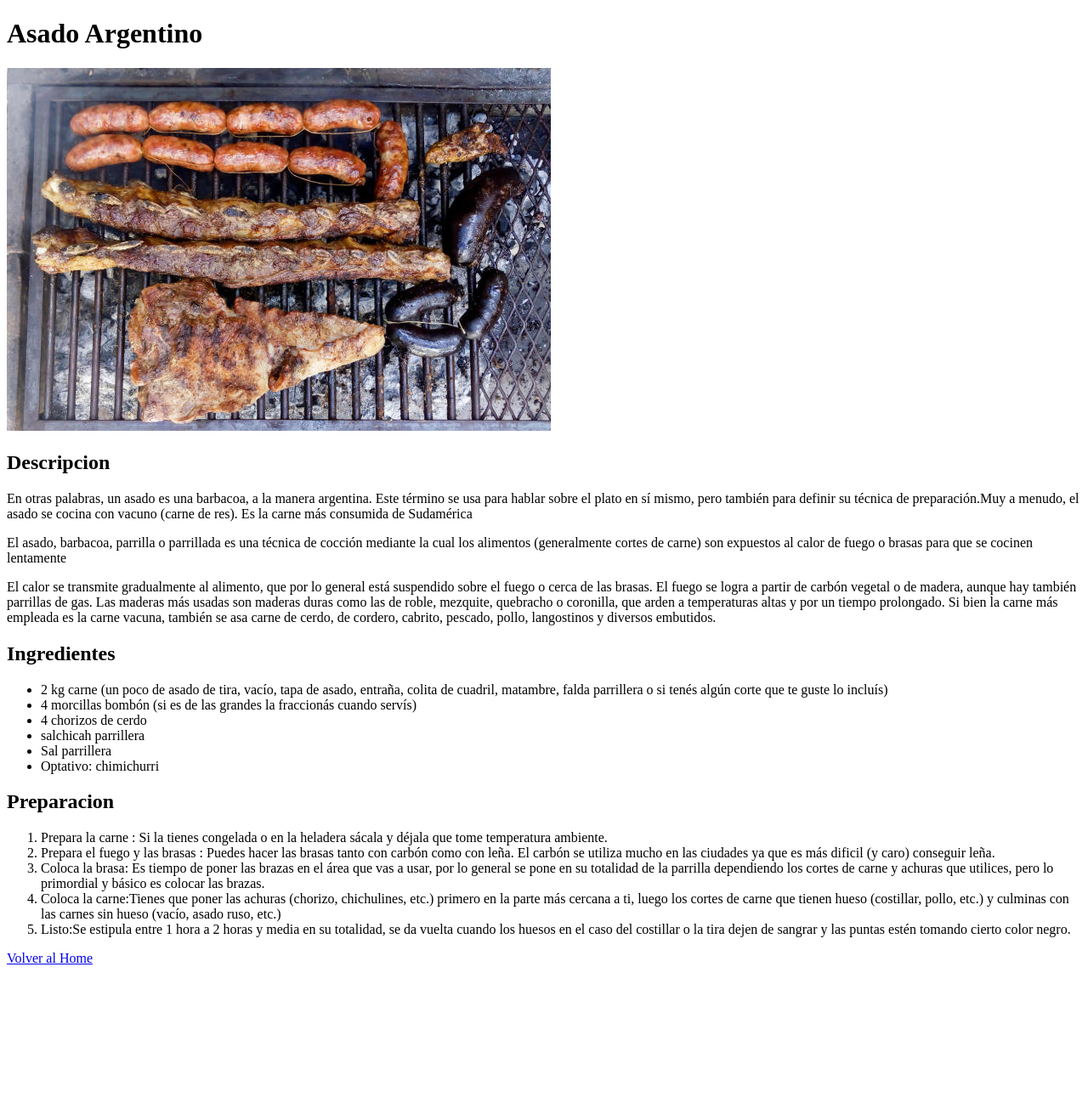
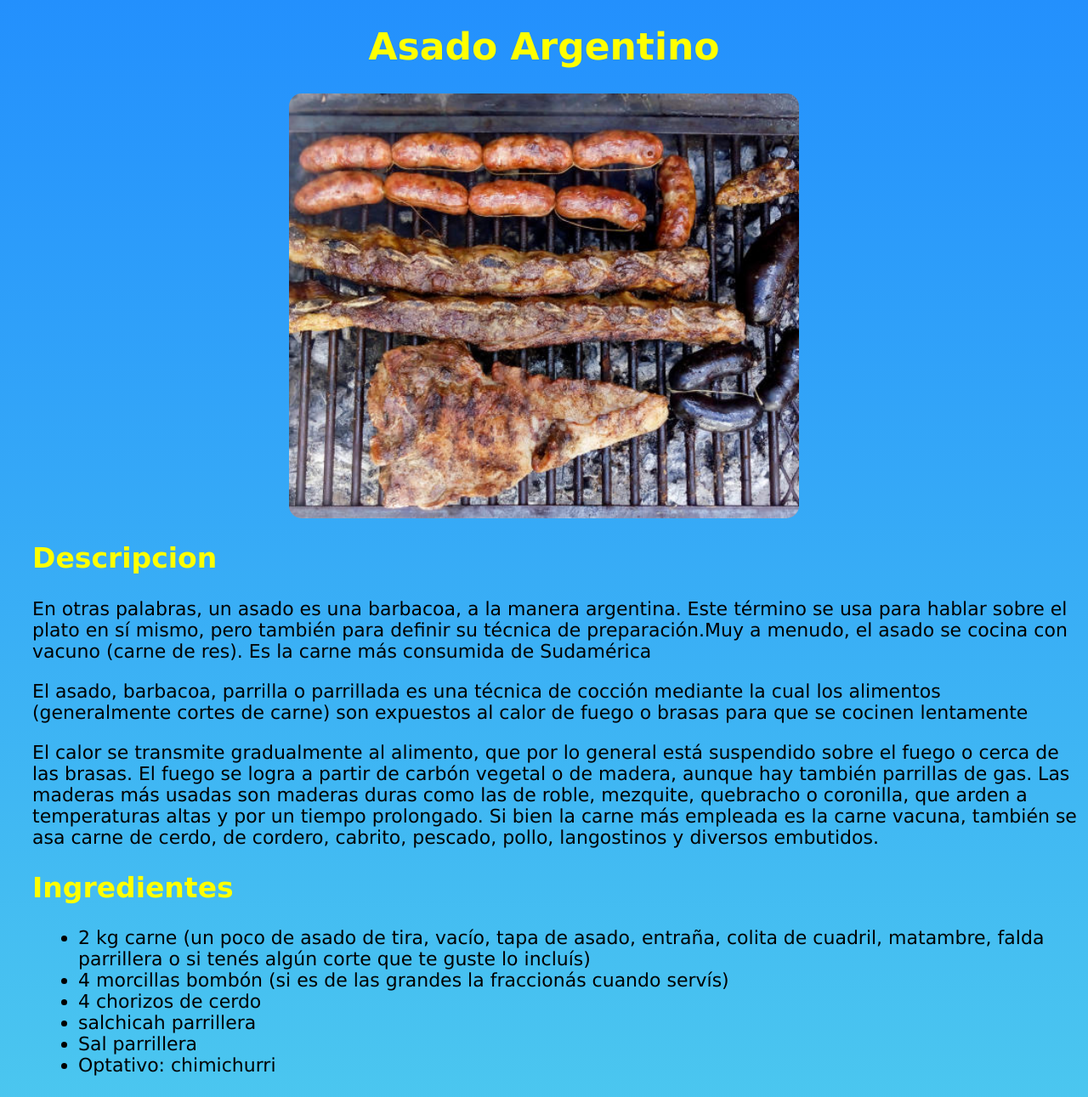
Before and after one commit to BrandonLunaCastro/odin-recipes, a plain HTML site: page recipes/asado.html in a window 1280 px wide. Shown: the top 1291 px of the page at 85% size. Before the commit the page ends 1145 px from the top, so only its background shows below. Drawn offline with Linux system fonts and the light colour scheme.

Commit message:
style: Termine la primera version de estilos externos
Agregue estilos muy basicos a las paginas de las recetas

```diff
--- a/recipes/asado.html
+++ b/recipes/asado.html
@@ -4,6 +4,7 @@
     <meta charset="UTF-8">
     <meta name="viewport" content="width=device-width, initial-scale=1.0">
     <title>Asado</title>
+    <link rel="stylesheet" href="estilos.css">
 </head>
 <body>
     <h1>Asado Argentino</h1>
--- /dev/null
+++ b/recipes/estilos.css
@@ -0,0 +1,46 @@
+html{
+    margin: 0;
+    padding: 0;
+    box-sizing: border-box;
+    font-family: Verdana, Geneva, Tahoma, sans-serif;
+    top: 0;
+    background: linear-gradient(#2390fd,#57d7eb);
+    font-size: 22px;
+}
+h1{
+    text-align: center;
+    color:#ffff00
+}
+
+img{
+    display: block;
+    margin: 0 auto;
+    border-radius: 15px;
+    width: 600px;
+    height: 500px;
+    object-fit: cover;
+}
+
+h2{
+    color: #ffff00;
+}
+
+h3{
+    color: #fff;
+}
+
+h2,h3,p{
+    margin-left: 30px;
+}
+ul,ol{
+    margin-left: 2rem;
+}
+
+a{
+    border:2px solid #ffff00;
+    color: #0095ff;
+    text-decoration: none;
+    background-color: #fff;
+    margin-left: 50px;
+
+}
--- /dev/null
+++ b/styles.css
@@ -0,0 +1,53 @@
+html{
+    font-family: Verdana, Geneva, Tahoma, sans-serif;
+    box-sizing: border-box;
+    background: no-repeat top/auto url(images/12791.jpg);
+}
+
+h1{
+    text-align: center;
+    color: #fff349ea;
+}
+.card{
+    box-shadow: 2px 2px 2px 2px rgba(0, 0, 0, 0.5);
+    text-align: center;
+    background-color: rgba(225, 218, 0, 0.85);
+    margin: 1rem auto;
+    color: #000000;
+    font-weight: 700;
+    width:150px;
+    margin: 1rem auto;
+    transition: all 1.1s ease;
+    border: 2px solid rgba(0, 0, 0, 0.85);
+    border-radius: 5px;
+}
+.card:hover{
+    transform:scale(1.2);
+    background-color: rgba(142, 232, 255, 0.85);
+    cursor: pointer;
+}
+#cards{
+    display:flex;
+    flex-wrap: wrap;
+    justify-content: center;
+    align-items: center;
+    margin-top: 2rem;
+
+}
+#cards img{
+    width: 150px;
+    height: 150px;
+    object-fit: cover;
+
+
+}
+#dragonite{
+    position: absolute;
+    right: 0;
+    bottom: 0px;
+    width: 300px;
+}
+a{
+    text-decoration: none;
+    color: #000000;
+ }
```
Also changed, not shown: index.html (+1 -55 lines), recipes/empanadas.html (+2 -1 lines), recipes/guiso.html (+1 -0 lines), recipes/milanesa.html (+1 -0 lines).
